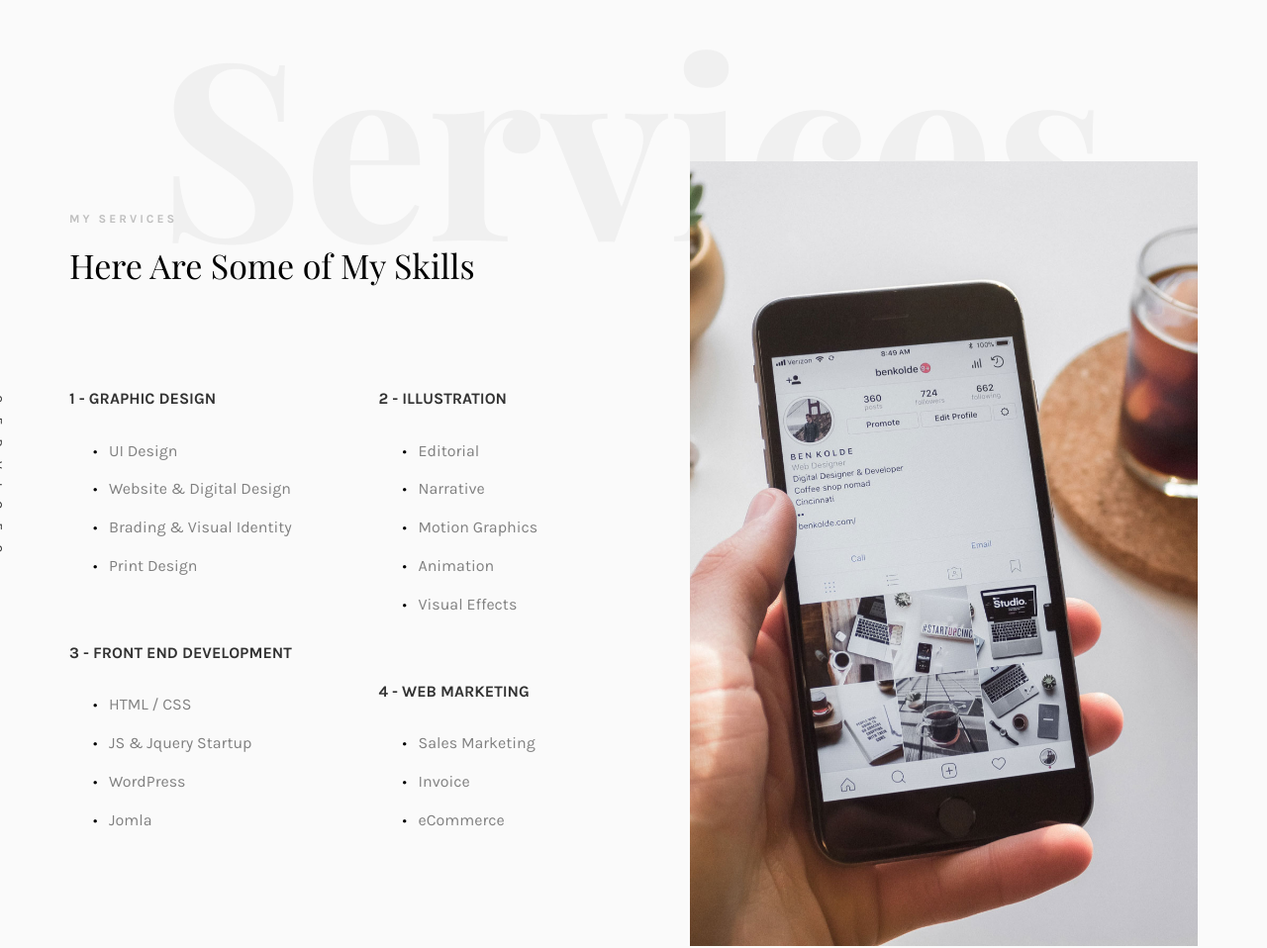
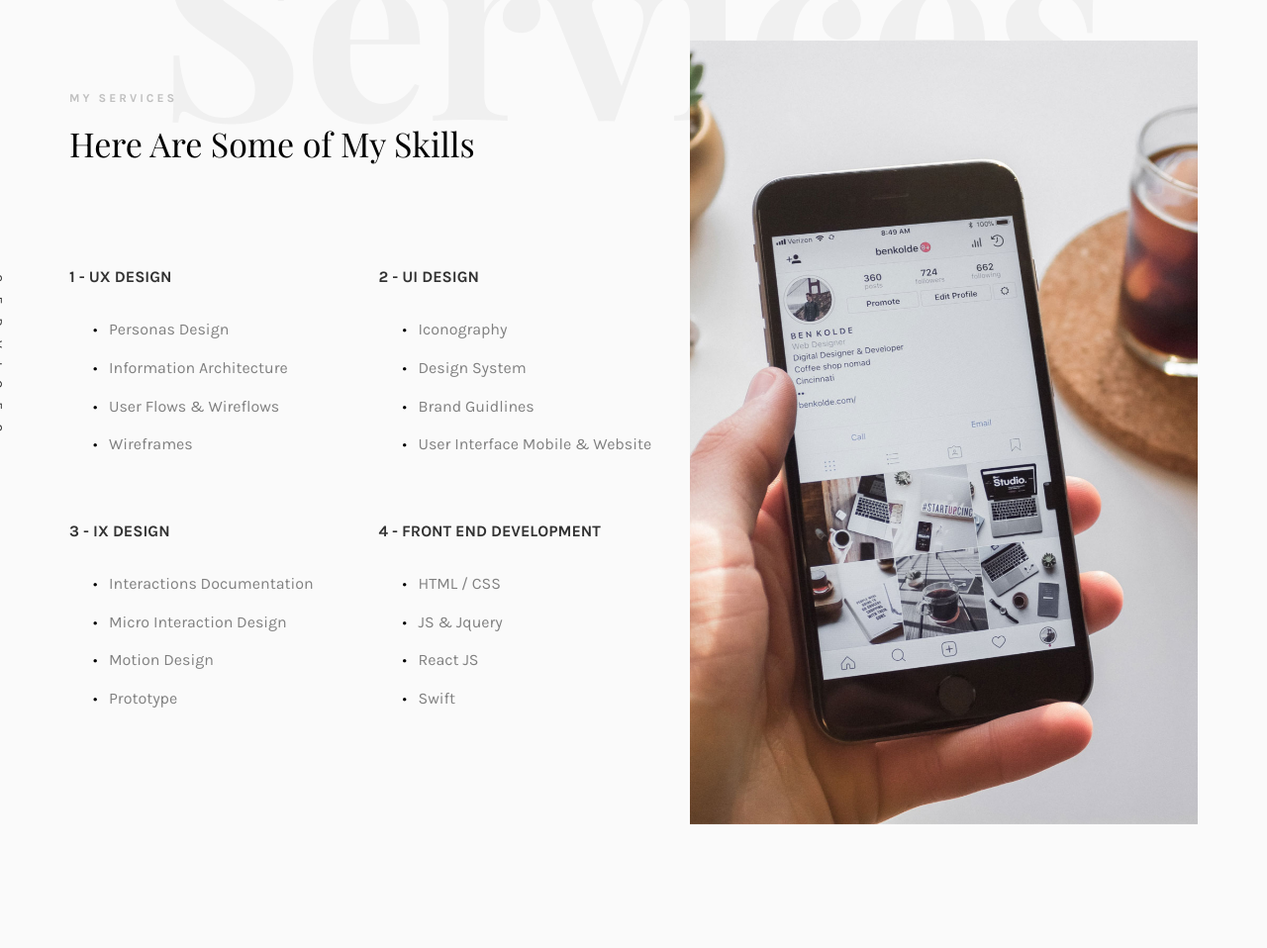
Before and after one commit to triyanarief/triyan-portfolio, a plain HTML site: page index.html in a window 1280 px wide. Shown: the part 823-1781 px from the top of the page at 99% size. Drawn offline with nearby package versions, Linux system fonts and the light colour scheme; files whose address does not match are found by name; a web font is replaced by a local one.

Commit message:
updated home

```diff
--- a/index.html
+++ b/index.html
@@ -121,14 +121,14 @@
 									<h2><span>Triyan Arif Wibowo</span></h2>
 								</div>
 								<div class="item">
-									<h2><span>I'm A</span><span>UX Designer</span></h2>
+									<h2><span>I'm a Product Designer</span></h2>
 								</div>
 							</div>
 							<div class="desc">
 								<div class="rotate">
 									<h2 class="heading">About</h2>
 								</div>
-								<p>A small river named Duden <a href="#">flows by their place</a> and supplies it with the necessary regelialia. It is a paradisematic country, in which roasted parts of sentences fly into your mouth. Even the all-powerful Pointing has no control about the blind texts it is an almost unorthographic life.</p>
+								<p>Driven by visual design, usability, and technology, I combine a systematic and creative approach to craft designs that solve both business & user needs.</p>
 								<p class="colorlib-social-icons">
 									<a href="#"><i class="icon-facebook4"></i></a>
 									<a href="#"><i class="icon-twitter3"></i></a>
@@ -165,41 +165,41 @@
 									</div>
 									<div class="col-md-6">
 										<div class="services animate-box">
-											<h3>1 - Graphic Design</h3>
+											<h3>1 - UX Design</h3>
 											<ul>
-												<li>UI Design</li>
-												<li>Website &amp; Digital Design</li>
-												<li>Brading &amp; Visual Identity</li>
-												<li>Print Design</li>
+												<li>Personas Design</li>
+												<li>Information Architecture</li>
+												<li>User Flows & Wireflows</li>
+												<li>Wireframes</li>
 											</ul>
 										</div>
 										<div class="services animate-box">
-											<h3>3 - Front End Development</h3>
+											<h3>3 - IX Design</h3>
 											<ul>
-												<li>HTML / CSS</li>
-												<li>JS &amp; Jquery Startup</li>
-												<li>WordPress</li>
-												<li>Jomla</li>
+												<li>Interactions Documentation</li>
+												<li>Micro Interaction Design</li>
+												<li>Motion Design</li>
+												<li>Prototype</li>
 											</ul>
 										</div>
 									</div>
 									<div class="col-md-6">
 										<div class="services animate-box">
-											<h3>2 - Illustration</h3>
+											<h3>2 - UI Design</h3>
 											<ul>
-												<li>Editorial</li>
-												<li>Narrative</li>
-												<li>Motion Graphics</li>
-												<li>Animation</li>
-												<li>Visual Effects</li>
+												<li>Iconography</li>
+												<li>Design System</li>
+												<li>Brand Guidlines</li>
+												<li>User Interface Mobile &amp; Website</li>
 											</ul>
 										</div>
 										<div class="services animate-box">
-											<h3>4 - Web Marketing</h3>
+											<h3>4 - Front End Development</h3>
 											<ul>
-												<li>Sales Marketing</li>
-												<li>Invoice</li>
-												<li>eCommerce</li>
+												<li>HTML / CSS</li>
+												<li>JS &amp; Jquery</li>
+												<li>React JS</li>
+												<li>Swift</li>
 											</ul>
 										</div>
 									</div>
@@ -314,8 +314,8 @@
 							<div class="row">
 								<div class="col-md-10">
 									<h2>Let's Talk</h2>
-									<p>A small river named Duden flows by their place and supplies.</p>
-									<p><a href="#">noah@info.com</a></p>
+									<p>As a designer, I’m listening to people and make complicated things understandable</p>
+									<p><a href="#">triyanarief@icloud.com</a></p>
 									<p class="colorlib-social-icons">
 										<a href="#"><i class="icon-facebook4"></i></a>
 										<a href="#"><i class="icon-twitter3"></i></a>
@@ -331,9 +331,9 @@
 					<div class="row">
 						<div class="col-md-12 text-center">
 							<p>
-								&copy; <!-- Link back to Colorlib can't be removed. Template is licensed under CC BY 3.0. -->
-Copyright &copy;<script>document.write(new Date().getFullYear());</script> All rights reserved | This template is made with <i class="icon-heart4" aria-hidden="true"></i> by <a href="https://colorlib.com" target="_blank">Colorlib</a>
-<!-- Link back to Colorlib can't be removed. Template is licensed under CC BY 3.0. -->
+
+Created with love at <a href="https://www.thequinoxlabs.com" target="_blank">Quinox Labs</a> | From Jakarta, Indonesia.
+
 							</p>
 						</div>
 					</div>
```
